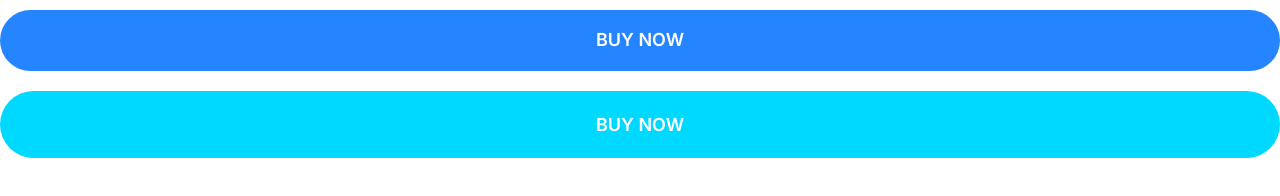
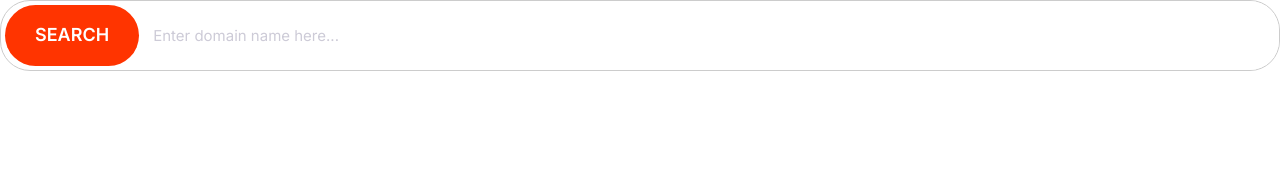
Before and after one commit to junaidbahadikhail/Moshify, a plain HTML site: page index.html in a window 1280 px wide. Drawn offline with Linux system fonts and the light colour scheme; a web font is replaced by a local one.

Commit message:
define input fields and add button with it

```diff
--- a/css/styles.css
+++ b/css/styles.css
@@ -10,9 +10,11 @@
 
   --color-headings: #1b0760;
   --color-body: #918ca4;
+  --color-border: #ccc;
+  --border-radius: 30px;
 }
 
-*,*::after,*:before{
+*,*::after,*::before{
     box-sizing: border-box;
 }
 
@@ -241,3 +243,39 @@ a{
         font-size: 15px;
     }
 }
+
+/*Inputs*/
+
+.input{
+    padding: 1.5rem 3.5rem;
+    border: 1px solid var(--color-border);
+    border-radius: var(--border-radius);
+    outline: 0;
+    color: var(--color-headings);
+    font-size: 2rem;
+}
+
+::placeholder{
+    color:#cdcbd7;
+}
+
+.input-group{
+    border: 1px solid var(--color-border);
+    display: flex;
+    border-radius: var(--border-radius)
+}
+
+.input-group .input {
+    border:0;
+    flex-grow: 1;
+    padding: 1.5rem 1rem;
+}
+
+.input-group .btn{
+    margin:4px
+}
+@media screen and (min-width:1024px){
+    .input{
+        font-size: 1.5rem;
+    }
+}
--- a/index.html
+++ b/index.html
@@ -14,7 +14,13 @@
     <link rel="stylesheet" href="css/styles.css" />
   </head>
   <body>
-    <button class="btn btn--primary btn--block">Buy Now</button>
-    <a href="#" class="btn btn--secondary btn--block">buy now</a>
+    <div class="input-group">
+      <button class="btn btn--accent">Search</button>
+      <input
+        type="text"
+        class="input"
+        placeholder="Enter domain name here..."
+      />
+    </div>
   </body>
 </html>
```
Also changed, not shown: components/inputs.html (added, +4 -0 lines).
